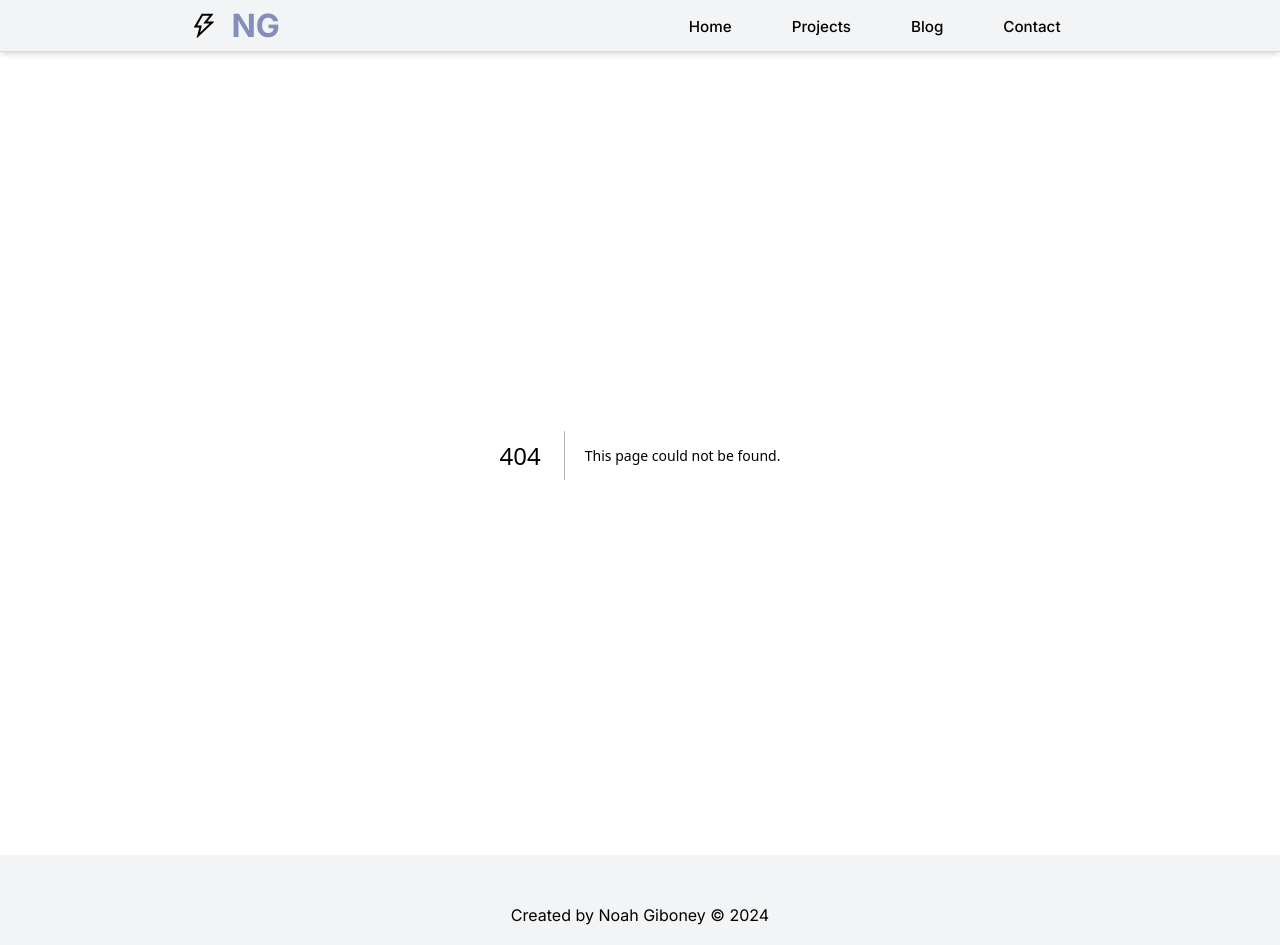
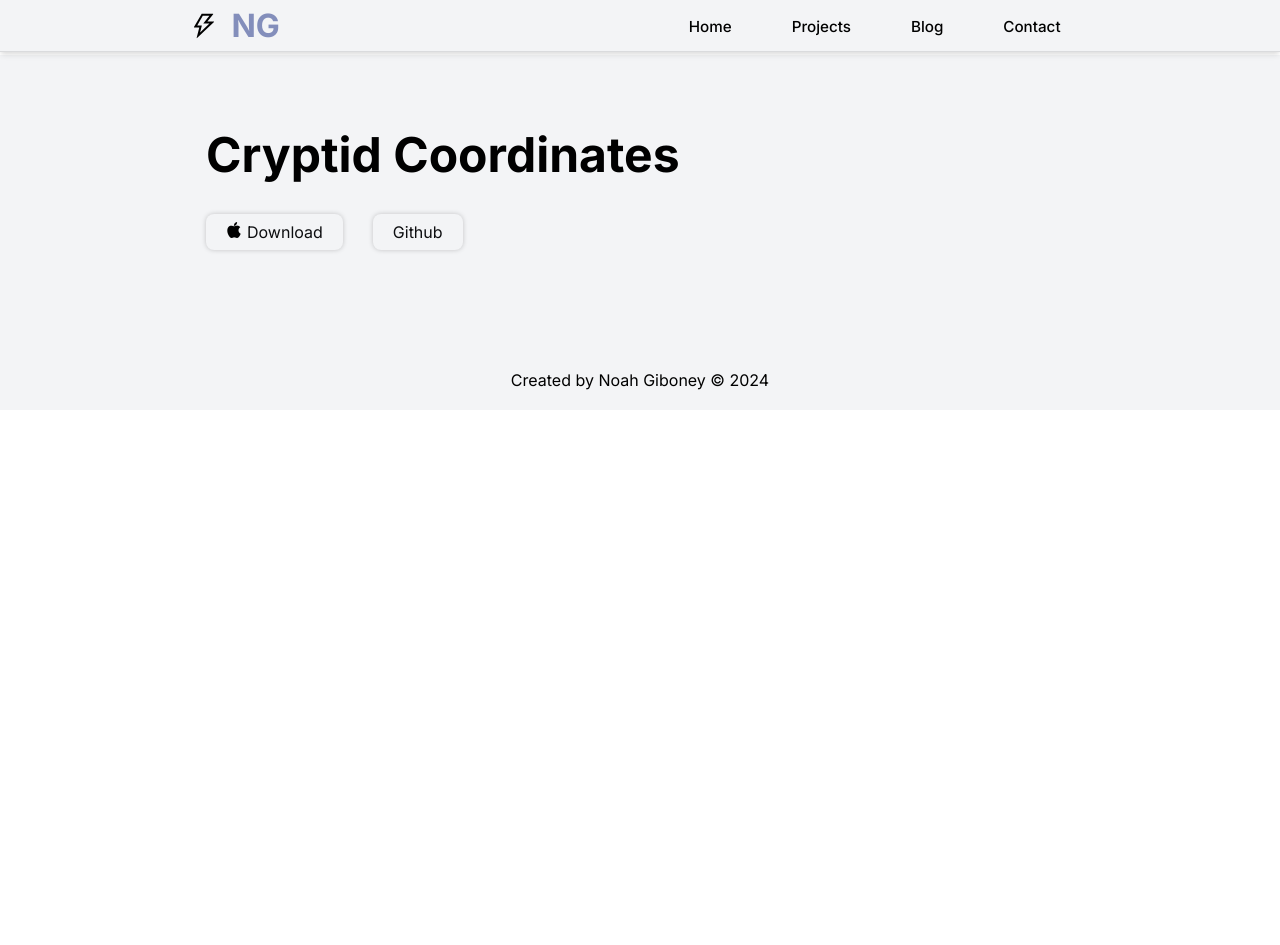
Before and after one commit to noahgiboney/noahgiboney-portfolio-v2, a Next.js app: page /projects/cryptidcoordinates in a window 1280 px wide. Before the commit this address had no page. After the commit the page ends 800 px from the top, so only its background shows below. Built offline with nearby package versions, Linux system fonts and the light colour scheme.

Commit message:
fix: link routes

```diff
--- /dev/null
+++ b/src/app/projects/cryptidcoordinates/page.tsx
@@ -0,0 +1,45 @@
+import React from "react";
+import styles from "@/app/styles/project.module.css";
+import Link from "next/link";
+import Image from "next/image";
+
+interface Props {}
+
+const MyComponent: React.FC<Props> = (props) => {
+  return (
+    <section className={styles.mainContainer}>
+      <div className={styles.infoContainer}>
+        <h1>Cryptid Coordinates</h1>
+        <div className={styles.buttonContainter}>
+          <Link
+            href={
+              "https://apps.apple.com/us/app/cryptid-coordinates/id6478195420"
+            }
+            rel="noopener noreferrer"
+            target="_blank"
+          >
+            <div className={styles.button}>
+              <Image
+                src={"/appleicon.png"}
+                alt="apple icon"
+                width={16}
+                height={16}
+                objectFit="contain"
+              />
+              Download
+            </div>
+          </Link>
+          <Link
+            href={"https://github.com/noahgiboney/cryptid-coordinates"}
+            rel="noopener noreferrer"
+            target="_blank"
+          >
+            <div className={styles.button}>Github</div>
+          </Link>
+        </div>
+      </div>
+    </section>
+  );
+};
+
+export default MyComponent;
--- a/src/app/styles/contact.module.css
+++ b/src/app/styles/contact.module.css
@@ -1,6 +1,6 @@
 .background {
   background-color: var(--background);
-  height: 89vh;
+  height: 85vh;
   padding: 20px;
 }
 
--- a/src/app/styles/main.module.css
+++ b/src/app/styles/main.module.css
@@ -64,6 +64,9 @@
 }
 
 .button {
+  display: flex;
+  gap: 5px;
+  align-items: last baseline;
   color: var(--text);
   padding: 8px 20px;
   border-radius: 8px;
--- /dev/null
+++ b/src/app/styles/project.module.css
@@ -0,0 +1,36 @@
+.mainContainer {
+  background-color: var(--background);
+  padding: 20px;
+}
+
+.infoContainer {
+    margin: 50px 15% 50px;
+}
+
+.mainContainer h1 {
+  font-size: 3rem;
+  margin-bottom: 30px;
+}
+
+.buttonContainter {
+  display: flex;
+  flex-direction: row;
+  gap: 30px;
+}
+
+.button {
+  display: flex;
+  gap: 5px;
+  align-items: last baseline;
+  color: var(--text);
+  padding: 8px 20px;
+  border-radius: 8px;
+  box-shadow: 0px 0px 5px rgba(0, 0, 0, 0.2);
+  transition: border-color 0.3s ease, box-shadow 0.3s ease,
+    background-color 0.3s ease;
+  background-color: var(--background);
+}
+
+.button:hover {
+  background-color: var(--hover);
+}
```
Also changed, not shown: src/app/page.tsx (+19 -15 lines), public/appleicon.png (added).
